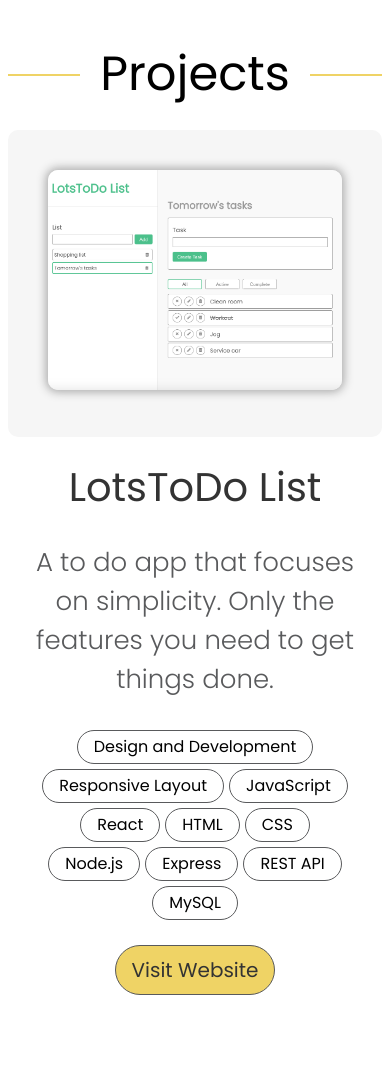
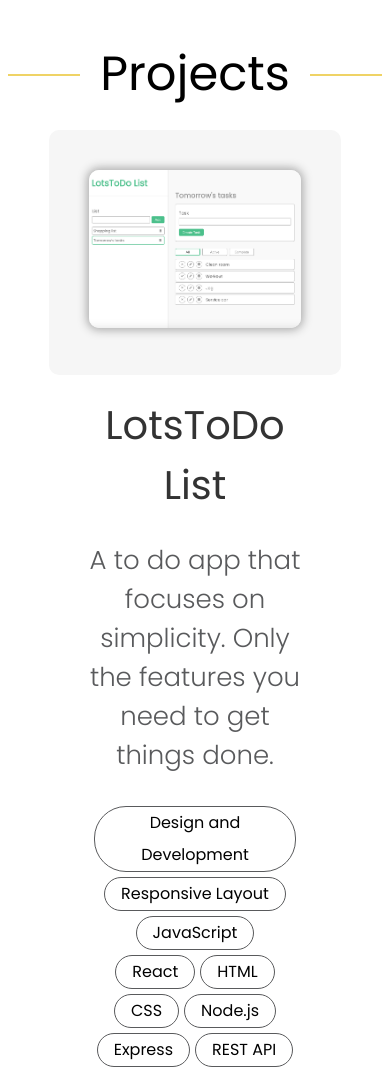
Before and after one commit to Larney11/personal-portfolio, a website: page index.html in a window 390 px wide. Shown: the part 1160-2230 px from the top of the page. Drawn offline with nearby package versions, Linux system fonts and the light colour scheme.

Commit message:
Responsive layout: large screen layout implemented

```diff
--- a/css/styles.css
+++ b/css/styles.css
@@ -197,9 +197,19 @@ body {
 
 /* ----- Projects ----- */
 #projects {
-  text-align: center;
   padding-top: 2.5rem;
-  margin: 0 2rem;
+}
+
+.section {
+  width: 92%;
+  margin-left: auto;
+  margin-right: auto;
+}
+
+@media(max-width: 1920px) {
+  .section--large {
+    max-width: 1430px;
+  }
 }
 
 #projects a {
@@ -213,10 +223,14 @@ body {
   }
 }
 
+.projects-container {
+  padding: 0 2rem 0 2rem;
+  width: 100%;
+}
+
 /* ----- featured projects ----- */
 .featured-projects {
-  padding-bottom: 40px;
-  width: 100%;
+  /* padding-bottom: 40px; */
 }
 
 .project-preview {
@@ -226,7 +240,7 @@ body {
 }
 
 .project-preview--image {
-  width: 60%;
+  width: 55%;
   padding: 40px;
   background-color: var(--veryLightGrey);
   border-radius: 10px;
@@ -241,8 +255,8 @@ body {
 }
 
 .project-preview--content {
-  width: 40%;
-  padding: 0 20px;
+  width: 45%;
+  padding: 0 40px;
 }
 
 .project-preview--content-header {
@@ -349,6 +363,11 @@ body {
   padding-right: 5px;
   width: 75%;
 }
+@media screen and (min-width: 1920px) {
+  #skills .tag-box-container {
+    max-width: 715px;
+  }
+}
 
 .tag-box {
   border: black 1px solid;
@@ -382,6 +401,12 @@ body {
 @media(max-width: 600px) {
   .certification-container {
     width: 95%;
+  }
+}
+
+@media screen and (min-width: 1000px) {
+  .certification-container {
+    max-width: 515px;
   }
 }
 
@@ -538,6 +563,12 @@ i p {
   align-items: center;
   width: 92%;
   margin: 0 auto;
+}
+
+@media screen and (min-width: 1920px) {
+  .topnav {
+    max-width: 1430px;
+  }
 }
 
 .topnav .logo-container {
--- a/index.html
+++ b/index.html
@@ -85,9 +85,11 @@
     </section>
 
     <!-- section: projects-->
-    <section id="projects">
+    <section id="projects" class="">
 
       <h2 class="section-header"><span>Projects</span></h2>
+
+      <div class="projects-container section section--large">
 
         <div class="featured-projects">
 
@@ -156,6 +158,7 @@
               </div>
             </div>
           </article>
+        </div>
       </div>
     </section>
 
```
Lines whose indentation alone changed are shown as unchanged.
